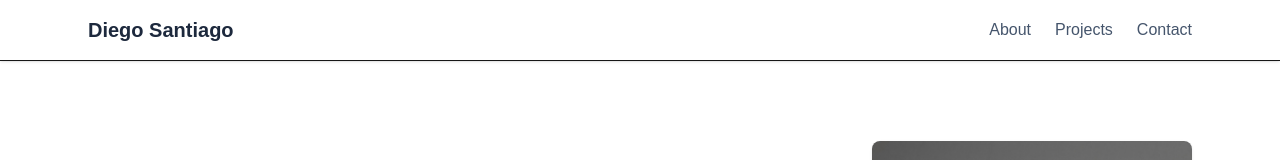
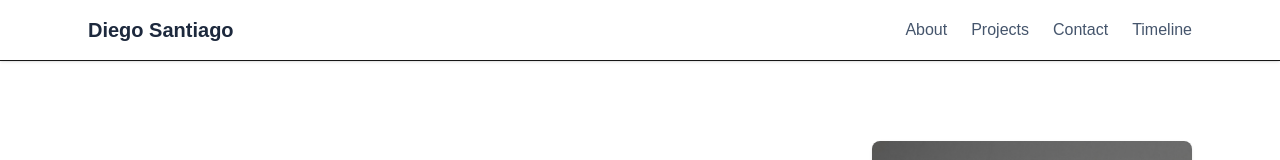
Before and after one commit to dsantiago8/personal-website, a Next.js app: page / in a window 1280 px wide. Shown: the top 160 px of the page. Built offline with nearby package versions, Linux system fonts and the light colour scheme.

Commit message:
added Timeline to navbar

```diff
--- a/src/app/components/Navbar.jsx
+++ b/src/app/components/Navbar.jsx
@@ -16,6 +16,7 @@ export default function Navbar() {
           <li><a href="#about" className="hover:text-black transition">About</a></li>
           <li><a href="#projects" className="hover:text-black transition">Projects</a></li>
           <li><a href="#contact" className="hover:text-black transition">Contact</a></li>
+          <li><a href="#timeline" className="hover:text-black transition">Timeline</a></li>
         </ul>
 
         {/* Mobile Toggle */}
@@ -44,6 +45,7 @@ export default function Navbar() {
           <li><a href="#about" className="block hover:text-black transition" onClick={() => setMenuOpen(false)}>About</a></li>
           <li><a href="#projects" className="block hover:text-black transition" onClick={() => setMenuOpen(false)}>Projects</a></li>
           <li><a href="#contact" className="block hover:text-black transition" onClick={() => setMenuOpen(false)}>Contact</a></li>
+          <li><a href="#timeline" className="block hover:text-black transition" onClick={() => setMenuOpen(false)}>Timeline</a></li>
         </ul>
       )}
     </nav>
```
